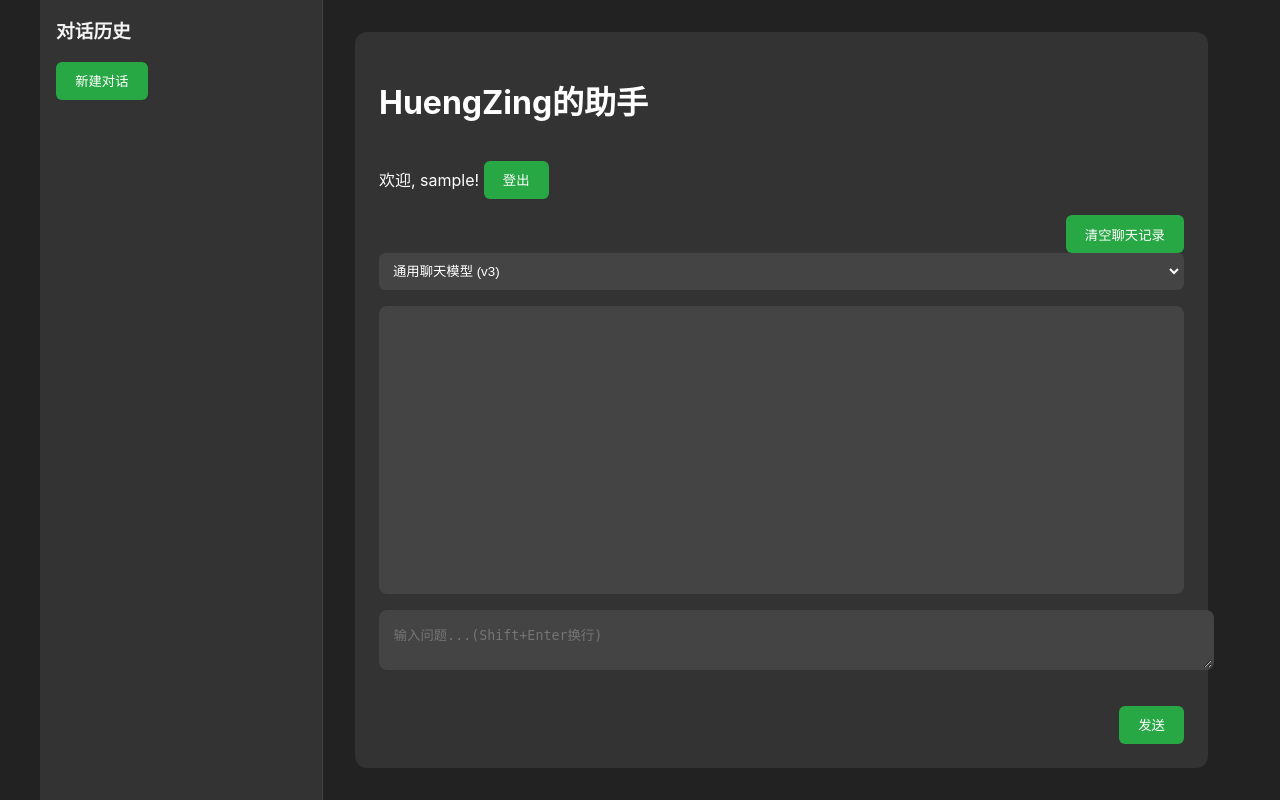
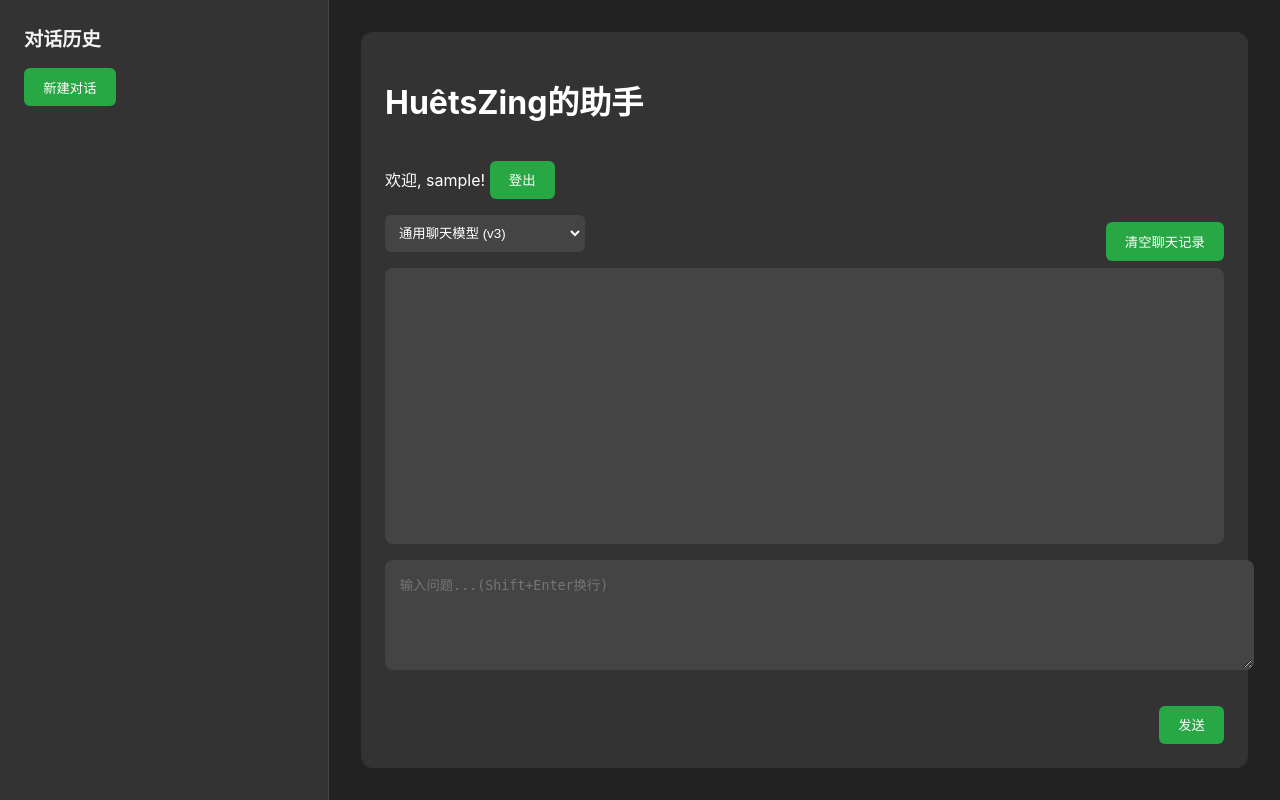
Before and after one commit to DangHuengZing/ai-chatbot, a Django app: page /stream_chat/ in a window 1280 px wide. Run offline with Django 5.2, Linux system fonts and the light colour scheme; the visitor is signed in with stand-in values (Sample User, id 1); data that the repository does not hold is empty; some libraries are stand-ins or nearby versions.

Commit message:
Update stream_chat.html

```diff
--- a/ai_api/templates/ai_api/stream_chat.html
+++ b/ai_api/templates/ai_api/stream_chat.html
@@ -2,6 +2,7 @@
 <html lang="zh-CN">
 <head>
     <meta charset="UTF-8">
+    <meta name="viewport" content="width=device-width, initial-scale=1.0">
     <title>HuengZing的助手</title>
     <script src="https://cdn.jsdelivr.net/npm/marked/marked.min.js"></script>
     <script src="https://cdnjs.cloudflare.com/ajax/libs/dompurify/2.4.0/purify.min.js"></script>
@@ -14,36 +15,41 @@
             padding: 0;
             display: flex;
             height: 100vh;
+            overflow: hidden;
         }
         .container {
             display: flex;
             width: 100%;
-            max-width: 1200px;
+            max-width: 1400px;
             margin: 0 auto;
         }
         .sidebar {
-            width: 250px;
+            width: 280px;
             background: #333;
-            padding: 1rem;
+            padding: 1.5rem;
             border-right: 1px solid #444;
             overflow-y: auto;
+            flex-shrink: 0;
         }
         .sidebar h3 {
-            margin-top: 0;
+            margin: 0 0 1rem;
             color: #f4f4f4;
+            font-size: 1.2rem;
         }
         .sidebar ul {
             list-style: none;
             padding: 0;
+            margin: 0;
         }
         .sidebar li {
             display: flex;
             justify-content: space-between;
             align-items: center;
-            padding: 0.5rem;
+            padding: 0.75rem;
             cursor: pointer;
-            border-radius: 4px;
+            border-radius: 6px;
             margin-bottom: 0.5rem;
+            transition: background 0.2s;
         }
         .sidebar li:hover {
             background: #444;
@@ -53,8 +59,12 @@
         }
         .sidebar .delete-btn {
             background: #dc3545;
-            padding: 0.2rem 0.5rem;
+            padding: 0.3rem 0.6rem;
             font-size: 0.8rem;
+            border: none;
+            border-radius: 4px;
+            color: #fff;
+            cursor: pointer;
         }
         .sidebar .delete-btn:hover {
             background: #c82333;
@@ -64,6 +74,7 @@
             display: flex;
             flex-direction: column;
             padding: 2rem;
+            overflow: hidden;
         }
         #chat-container {
             background: #333;
@@ -72,17 +83,19 @@
             flex: 1;
             display: flex;
             flex-direction: column;
+            position: relative;
         }
         #chat-box {
             flex: 1;
             overflow-y: auto;
-            padding: 1rem;
+            padding: 1.5rem;
             background: #444;
             border-radius: 8px;
             margin-bottom: 1rem;
+            scroll-behavior: smooth;
         }
         .message {
-            margin: 1.5rem 0;
+            margin: 1rem 0;
             padding: 1rem;
             border-radius: 8px;
             background: #555;
@@ -124,6 +137,8 @@
             margin-bottom: 1rem;
             background-color: #444;
             color: #fff;
+            resize: vertical;
+            min-height: 80px;
         }
         .model-selector {
             padding: 0.5rem;
@@ -132,14 +147,38 @@
             margin-bottom: 1rem;
             background-color: #444;
             color: #fff;
+            width: 200px;
         }
         #error-message {
-            color: red;
+            color: #dc3545;
             display: none;
             padding: 10px;
-            border: 1px solid red;
+            border: 1px solid #dc3545;
             background-color: #ffcccb;
             margin-bottom: 15px;
+            border-radius: 6px;
+        }
+        #scroll-to-bottom {
+            position: absolute;
+            bottom: 150px;
+            right: 30px;
+            background: #28a745;
+            padding: 0.5rem;
+            border-radius: 50%;
+            display: none;
+            cursor: pointer;
+        }
+        @media (max-width: 768px) {
+            .container {
+                flex-direction: column;
+            }
+            .sidebar {
+                width: 100%;
+                max-height: 200px;
+            }
+            .main {
+                padding: 1rem;
+            }
         }
     </style>
 </head>
@@ -159,16 +198,16 @@
         </div>
         <div class="main">
             <div id="chat-container">
-                <h1>HuengZing的助手</h1>
+                <h1>HuêtsZing的助手</h1>
                 <p>欢迎, {{ username }}! <button id="logout-btn" onclick="logout()">登出</button></p>
                 <div id="error-message"></div>
-                <div style="text-align: right;">
-                    <button onclick="clearChat()">清空聊天记录</button>
-                </div>
+                <div style="display: flex; justify-content: space-between; align-items: center;">
                     <select class="model-selector" id="model-select">
                         <option value="v3">通用聊天模型 (v3)</option>
                         <option value="r1">代码助手 (r1)</option>
                     </select>
+                    <button onclick="clearChat()">清空聊天记录</button>
+                </div>
                 <div id="chat-box">
                     {% for message in chat_history %}
                         <div class="message {{ message.role }}-message" data-content="{{ message.content|escape }}">
@@ -178,6 +217,7 @@
                         </div>
                     {% endfor %}
                 </div>
+                <button id="scroll-to-bottom" title="滚动到底部" onclick="scrollToBottom()">↓</button>
                 <form>
                     {% csrf_token %}
                     <textarea id="user-input" placeholder="输入问题...(Shift+Enter换行)" onkeydown="handleKeydown(event)"></textarea>
@@ -190,23 +230,54 @@
     </div>
 
     <script>
-        let controller = null;
+        let currentConversationId = '{{ current_conversation_id|default:"" }}';
         const chatBox = document.getElementById('chat-box');
         const sendBtn = document.getElementById('send-btn');
         const errorMessage = document.getElementById('error-message');
-        let currentConversationId = '{{ current_conversation_id|default:"" }}';
+        const scrollToBottomBtn = document.getElementById('scroll-to-bottom');
+        let isUserScrolling = false;
+        let lastSidebarUpdate = 0;
+        const sidebarUpdateDebounce = 1000; // 1 second debounce
 
         // Normalize currentConversationId
         if (currentConversationId === '') {
             currentConversationId = null;
         }
-        console.log("Initial currentConversationId:", currentConversationId);
 
-        // Render historical messages with Markdown
+        // Initialize Markdown rendering for historical messages
         document.querySelectorAll('.message').forEach(messageElement => {
             const rawContent = messageElement.getAttribute('data-content');
             const contentElement = messageElement.querySelector('.message-content');
             contentElement.innerHTML = renderMarkdown(rawContent);
+            autoScroll();
+        });
+
+        // Auto-scroll logic
+        function autoScroll() {
+            const isNearBottom = chatBox.scrollHeight - chatBox.scrollTop - chatBox.clientHeight < 100;
+            if (isNearBottom && !isUserScrolling) {
+                chatBox.scrollTop = chatBox.scrollHeight;
+                scrollToBottomBtn.style.display = 'none';
+            } else {
+                scrollToBottomBtn.style.display = 'block';
+            }
+        }
+
+        // Scroll to bottom manually
+        function scrollToBottom() {
+            chatBox.scrollTop = chatBox.scrollHeight;
+            scrollToBottomBtn.style.display = 'none';
+            isUserScrolling = false;
+        }
+
+        // Detect user scrolling
+        chatBox.addEventListener('scroll', () => {
+            isUserScrolling = true;
+            const isNearBottom = chatBox.scrollHeight - chatBox.scrollTop - chatBox.clientHeight < 100;
+            scrollToBottomBtn.style.display = isNearBottom ? 'none' : 'block';
+            if (isNearBottom) {
+                isUserScrolling = false;
+            }
         });
 
         function getCookie(name) {
@@ -272,6 +343,7 @@
                 <div class="message-timestamp">${new Date().toLocaleString('zh-CN', { dateStyle: 'short', timeStyle: 'short' })}</div>
             `;
             chatBox.appendChild(userMsg);
+            autoScroll();
 
             const aiMsg = document.createElement('div');
             aiMsg.className = 'message ai-message';
@@ -281,8 +353,7 @@
                 <div class="message-timestamp">${new Date().toLocaleString('zh-CN', { dateStyle: 'short', timeStyle: 'short' })}</div>
             `;
             chatBox.appendChild(aiMsg);
-
-            chatBox.scrollTop = chatBox.scrollHeight;
+            autoScroll();
 
             const csrftoken = getCookie('csrftoken');
             if (!csrftoken) {
@@ -293,8 +364,6 @@
                 sendBtn.textContent = '发送';
                 return;
             }
-
-            console.log("Sending message with conversation_id:", currentConversationId);
 
             try {
                 const response = await fetch('/chat/stream/', {
@@ -341,11 +410,10 @@
                                 <p>${renderMarkdown(currentContent)}</p>
                                 <div class="message-timestamp">${new Date().toLocaleString('zh-CN', { dateStyle: 'short', timeStyle: 'short' })}</div>
                             `;
-                            chatBox.scrollTop = chatBox.scrollHeight;
+                            autoScroll();
                             if (data.conversation_id && !currentConversationId) {
                                 currentConversationId = data.conversation_id;
-                                console.log("Updated currentConversationId:", currentConversationId);
-                                updateSidebar();
+                                debounceUpdateSidebar();
                             }
                         } catch (e) {
                             console.error('解析错误:', rawData, e);
@@ -365,6 +433,7 @@
             } finally {
                 sendBtn.disabled = false;
                 sendBtn.textContent = '发送';
+                autoScroll();
             }
         }
 
@@ -377,14 +446,24 @@
             chatBox.innerHTML = '';
             document.getElementById('user-input').value = '';
             errorMessage.style.display = 'none';
+            autoScroll();
         }
 
         function startNewConversation() {
             currentConversationId = null;
             chatBox.innerHTML = '';
             errorMessage.style.display = 'none';
-            console.log("Starting new conversation, currentConversationId:", currentConversationId);
+            debounceUpdateSidebar();
+        }
+
+        function debounceUpdateSidebar() {
+            const now = Date.now();
+            if (now - lastSidebarUpdate > sidebarUpdateDebounce) {
+                lastSidebarUpdate = now;
                 updateSidebar();
+            } else {
+                setTimeout(debounceUpdateSidebar, sidebarUpdateDebounce);
+            }
         }
 
         function updateSidebar() {
@@ -401,6 +480,7 @@
                 .then(data => {
                     conversationList.innerHTML = '';
                     data.conversations.forEach(conv => {
+                        if (!document.querySelector(`li[data-conversation-id="${conv.id}"]`)) {
                             const li = document.createElement('li');
                             li.dataset.conversationId = conv.id;
                             if (conv.id === currentConversationId) {
@@ -414,6 +494,7 @@
                                 window.location.href = `/stream_chat/${conv.id}/`;
                             };
                             conversationList.appendChild(li);
+                        }
                     });
                 })
                 .catch(err => {
@@ -443,7 +524,7 @@
                         if (conversationId === currentConversationId) {
                             startNewConversation();
                         } else {
-                            updateSidebar();
+                            debounceUpdateSidebar();
                         }
                     } else {
                         throw new Error(data.error || '删除失败');
```
Lines whose indentation alone changed are shown as unchanged.
